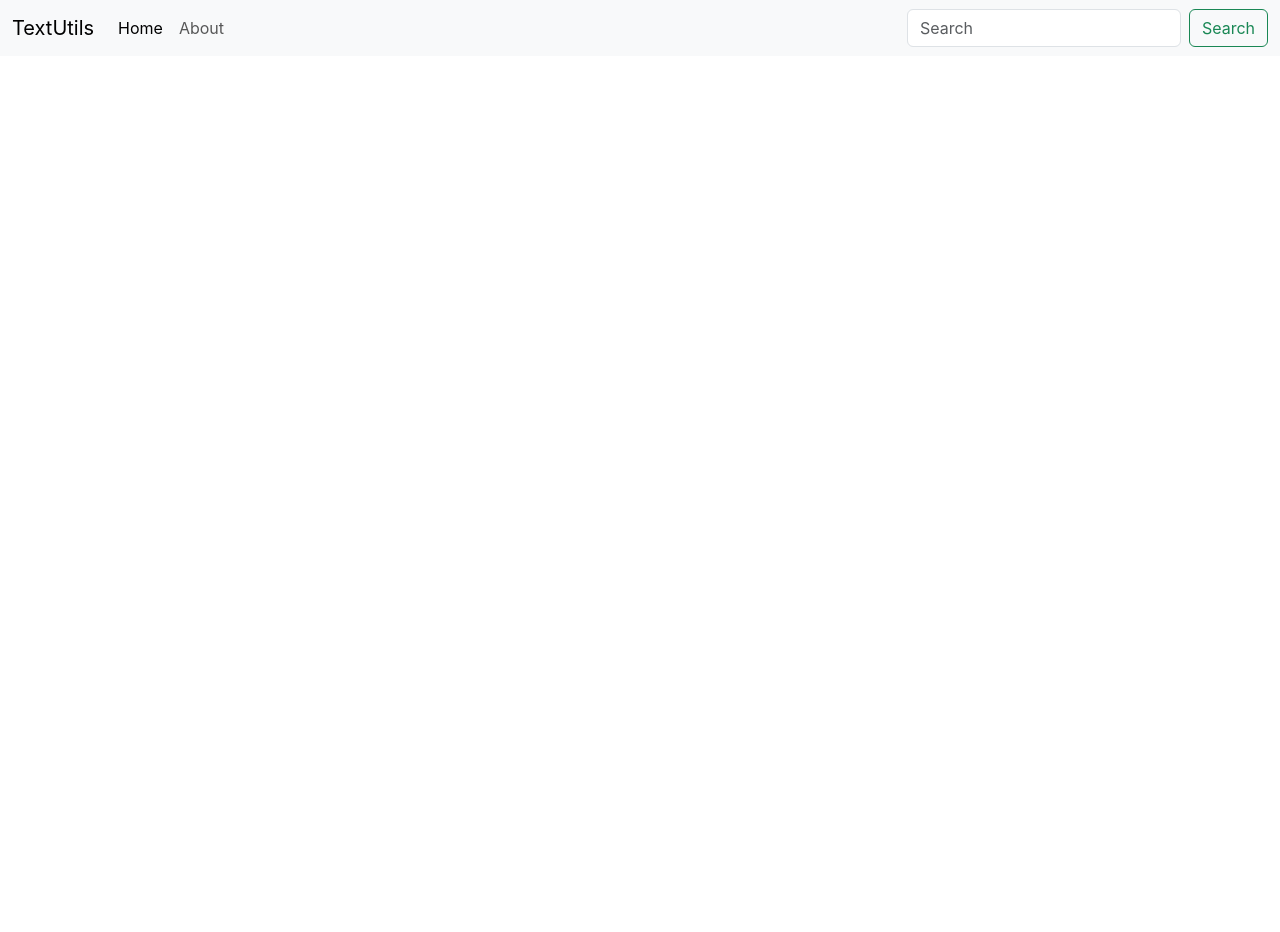
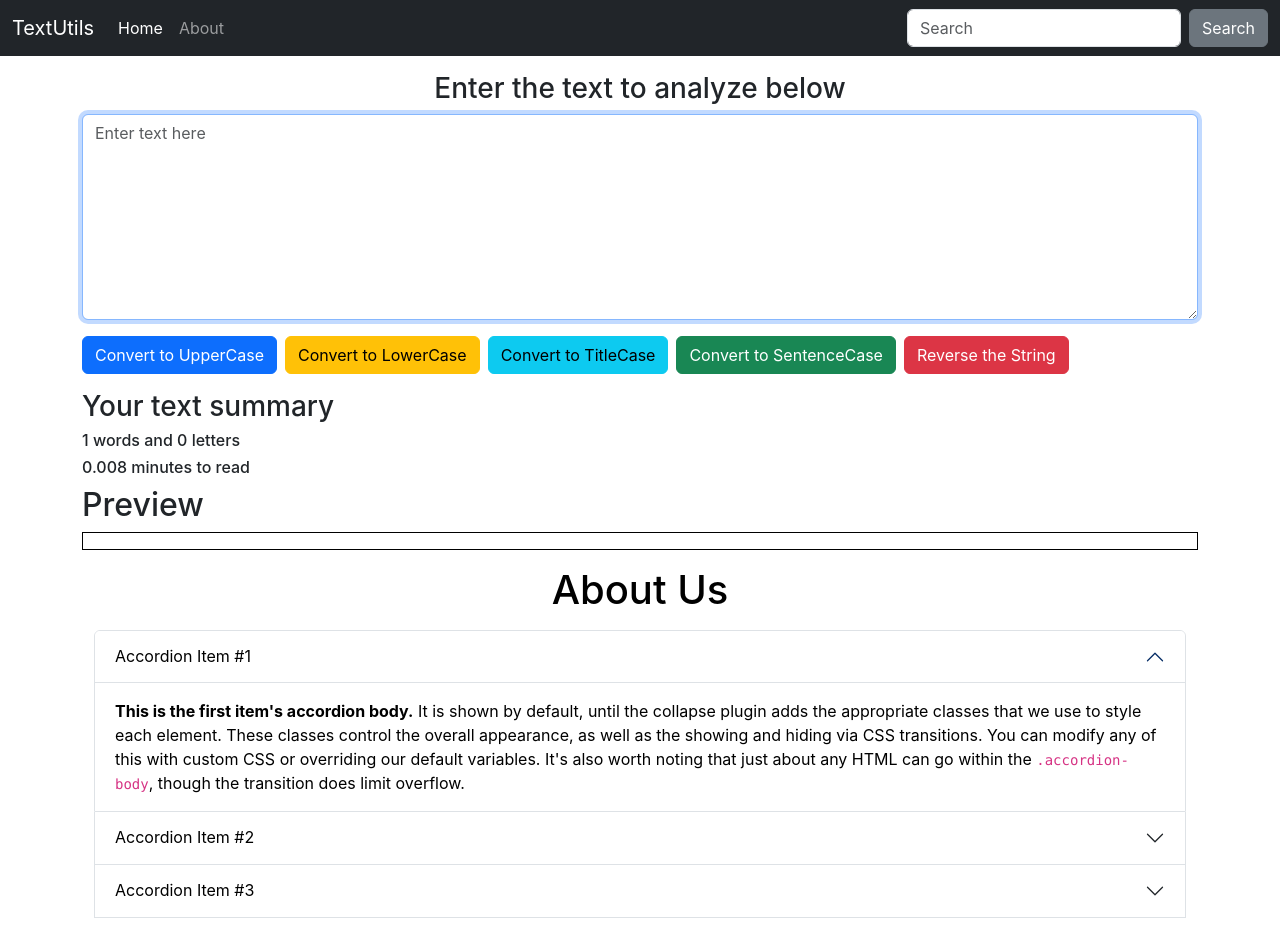
Before and after one commit to RakeshSingh28/ReactJS_Course, a React (Create React App) app: page / in a window 1280 px wide. Shown: the top 932 px of the page. Before the commit the page ends 800 px from the top, so only its background shows below. Built offline with nearby package versions, Linux system fonts and the light colour scheme.

Commit message:
TextForm,About and Navbar component implemented in App.js and formatting made

```diff
--- a/public/index.html
+++ b/public/index.html
@@ -24,7 +24,12 @@
       work correctly both with client-side routing and a non-root public URL.
       Learn how to configure a non-root public URL by running `npm run build`.
     -->
-    <link href="https://cdn.jsdelivr.net/npm/bootstrap@5.3.3/dist/css/bootstrap.min.css" rel="stylesheet" integrity="sha384-QWTKZyjpPEjISv5WaRU9OFeRpok6YctnYmDr5pNlyT2bRjXh0JMhjY6hW+ALEwIH" crossorigin="anonymous">
+    <link
+      href="https://cdn.jsdelivr.net/npm/bootstrap@5.3.3/dist/css/bootstrap.min.css"
+      rel="stylesheet"
+      integrity="sha384-QWTKZyjpPEjISv5WaRU9OFeRpok6YctnYmDr5pNlyT2bRjXh0JMhjY6hW+ALEwIH"
+      crossorigin="anonymous"
+    />
     <title>React App</title>
   </head>
   <body>
@@ -40,6 +45,10 @@
       To begin the development, run `npm start` or `yarn start`.
       To create a production bundle, use `npm run build` or `yarn build`.
     -->
-    <script src="https://cdn.jsdelivr.net/npm/bootstrap@5.3.3/dist/js/bootstrap.bundle.min.js" integrity="sha384-YvpcrYf0tY3lHB60NNkmXc5s9fDVZLESaAA55NDzOxhy9GkcIdslK1eN7N6jIeHz" crossorigin="anonymous"></script>
+    <script
+      src="https://cdn.jsdelivr.net/npm/bootstrap@5.3.3/dist/js/bootstrap.bundle.min.js"
+      integrity="sha384-YvpcrYf0tY3lHB60NNkmXc5s9fDVZLESaAA55NDzOxhy9GkcIdslK1eN7N6jIeHz"
+      crossorigin="anonymous"
+    ></script>
   </body>
 </html>
--- a/src/App.js
+++ b/src/App.js
@@ -1,10 +1,16 @@
-import './App.css';
-import Navbar from './components/Navbar';
+import "./App.css";
+import About from "./components/About";
+import Navbar from "./components/Navbar";
+import TextForm from "./components/TextForm";
 
 function App() {
   return (
     <>
-      <Navbar title='TextUtils'/>
+      <Navbar title="TextUtils" />
+      <div className="container my-3">
+        <TextForm heading="Enter the text to analyze below" />
+        <About></About>
+      </div>
     </>
   );
 }
--- /dev/null
+++ b/src/components/About.js
@@ -0,0 +1,131 @@
+import React, { useState } from "react";
+
+export default function About() {
+  const [myState, setState] = useState({
+    color: "black",
+    backgroundColor: "white",
+  });
+  const [switchType, setBtnState] = useState("Enable Dark Mode");
+  const [btnClass, setBtnClassState] = useState("btn btn-dark my-3");
+  let screenModeClicked = () => {
+    let newState = {
+      color: myState.color === "black" ? "white" : "black",
+      backgroundColor: myState.backgroundColor === "white" ? "black" : "white",
+    };
+    setState(newState);
+    let btnLabel =
+      switchType === "Enable Dark Mode"
+        ? "Enable Light Mode"
+        : "Enable Dark Mode";
+    setBtnState(btnLabel);
+    let newBtnClass = btnClass.includes("btn-dark")
+      ? "btn btn-secondary my-3"
+      : "btn btn-dark my-3";
+    setBtnClassState(newBtnClass);
+  };
+  return (
+    <>
+      <div class="accordion container" id="accordionExample" style={myState}>
+        <h1 className="mb-3 d-flex justify-content-center">About Us</h1>
+        <div class="accordion-item" style={myState}>
+          <h2 class="accordion-header">
+            <button
+              style={myState}
+              class="accordion-button"
+              type="button"
+              data-bs-toggle="collapse"
+              data-bs-target="#collapseOne"
+              aria-expanded="true"
+              aria-controls="collapseOne"
+            >
+              Accordion Item #1
+            </button>
+          </h2>
+          <div
+            id="collapseOne"
+            class="accordion-collapse collapse show"
+            data-bs-parent="#accordionExample"
+          >
+            <div class="accordion-body">
+              <strong>This is the first item's accordion body.</strong> It is
+              shown by default, until the collapse plugin adds the appropriate
+              classes that we use to style each element. These classes control
+              the overall appearance, as well as the showing and hiding via CSS
+              transitions. You can modify any of this with custom CSS or
+              overriding our default variables. It's also worth noting that just
+              about any HTML can go within the <code>.accordion-body</code>,
+              though the transition does limit overflow.
+            </div>
+          </div>
+        </div>
+        <div class="accordion-item" style={myState}>
+          <h2 class="accordion-header">
+            <button
+              style={myState}
+              class="accordion-button collapsed"
+              type="button"
+              data-bs-toggle="collapse"
+              data-bs-target="#collapseTwo"
+              aria-expanded="false"
+              aria-controls="collapseTwo"
+            >
+              Accordion Item #2
+            </button>
+          </h2>
+          <div
+            id="collapseTwo"
+            class="accordion-collapse collapse"
+            data-bs-parent="#accordionExample"
+          >
+            <div class="accordion-body">
+              <strong>This is the second item's accordion body.</strong> It is
+              hidden by default, until the collapse plugin adds the appropriate
+              classes that we use to style each element. These classes control
+              the overall appearance, as well as the showing and hiding via CSS
+              transitions. You can modify any of this with custom CSS or
+              overriding our default variables. It's also worth noting that just
+              about any HTML can go within the <code>.accordion-body</code>,
+              though the transition does limit overflow.
+            </div>
+          </div>
+        </div>
+        <div class="accordion-item" style={myState}>
+          <h2 class="accordion-header">
+            <button
+              style={myState}
+              class="accordion-button collapsed"
+              type="button"
+              data-bs-toggle="collapse"
+              data-bs-target="#collapseThree"
+              aria-expanded="false"
+              aria-controls="collapseThree"
+            >
+              Accordion Item #3
+            </button>
+          </h2>
+          <div
+            id="collapseThree"
+            class="accordion-collapse collapse"
+            data-bs-parent="#accordionExample"
+          >
+            <div class="accordion-body">
+              <strong>This is the third item's accordion body.</strong> It is
+              hidden by default, until the collapse plugin adds the appropriate
+              classes that we use to style each element. These classes control
+              the overall appearance, as well as the showing and hiding via CSS
+              transitions. You can modify any of this with custom CSS or
+              overriding our default variables. It's also worth noting that just
+              about any HTML can go within the <code>.accordion-body</code>,
+              though the transition does limit overflow.
+            </div>
+          </div>
+        </div>
+        <div>
+          <button className={btnClass} onClick={screenModeClicked}>
+            {switchType}
+          </button>
+        </div>
+      </div>
+    </>
+  );
+}
--- a/src/components/Navbar.js
+++ b/src/components/Navbar.js
@@ -1,26 +1,47 @@
-import React from 'react';
-import PropTypes from 'prop-types';
+import React from "react";
+import PropTypes from "prop-types";
 
-export default function Navbar(props) {
+export default function Navbar({ title = "Set title here" }) {
   return (
-    <nav class="navbar navbar-expand-lg bg-body-tertiary">
-  <div class="container-fluid">
-    <a class="navbar-brand" href="./">{props.title}</a>
-    <button class="navbar-toggler" type="button" data-bs-toggle="collapse" data-bs-target="#navbarSupportedContent" aria-controls="navbarSupportedContent" aria-expanded="false" aria-label="Toggle navigation">
-      <span class="navbar-toggler-icon"></span>
+    <nav className="navbar navbar-expand-lg navbar-dark bg-dark">
+      <div className="container-fluid">
+        <a className="navbar-brand" href="./">
+          {title}
+        </a>
+        <button
+          className="navbar-toggler"
+          type="button"
+          data-bs-toggle="collapse"
+          data-bs-target="#navbarSupportedContent"
+          aria-controls="navbarSupportedContent"
+          aria-expanded="false"
+          aria-label="Toggle navigation"
+        >
+          <span className="navbar-toggler-icon"></span>
         </button>
-    <div class="collapse navbar-collapse" id="navbarSupportedContent">
-      <ul class="navbar-nav me-auto mb-2 mb-lg-0">
-        <li class="nav-item">
-          <a class="nav-link active" aria-current="page" href="./">Home</a>
+        <div className="collapse navbar-collapse" id="navbarSupportedContent">
+          <ul className="navbar-nav me-auto mb-2 mb-lg-0">
+            <li className="nav-item">
+              <a className="nav-link active" aria-current="page" href="./">
+                Home
+              </a>
             </li>
-        <li class="nav-item">
-          <a class="nav-link" href="./">About</a>
+            <li className="nav-item">
+              <a className="nav-link" href="./">
+                About
+              </a>
             </li>
           </ul>
-      <form class="d-flex" role="search">
-        <input class="form-control me-2" type="search" placeholder="Search" aria-label="Search" />
-        <button class="btn btn-outline-success" type="submit">Search</button>
+          <form className="d-flex" role="search">
+            <input
+              className="form-control me-2"
+              type="search"
+              placeholder="Search"
+              aria-label="Search"
+            />
+            <button className="btn btn-secondary" type="submit">
+              Search
+            </button>
           </form>
         </div>
       </div>
@@ -28,5 +49,4 @@ export default function Navbar(props) {
   );
 }
 
-Navbar.propTypes = {title: PropTypes.string.isRequired}
-Navbar.defaultProps = {title: 'Set title here'}
+Navbar.propTypes = { title: PropTypes.string.isRequired };
--- /dev/null
+++ b/src/components/TextForm.js
@@ -0,0 +1,82 @@
+import React, { useState } from "react";
+
+export default function TextForm(props) {
+  const myStyle = { border: "1px solid black" };
+  const handleChange = (event) => {
+    setText(event.target.value);
+  };
+  const handleUCClick = () => {
+    setText(text.toUpperCase());
+  };
+  const handleLCClick = () => {
+    setText(text.toLowerCase());
+  };
+  const handleSCClick = () => {
+    if (!text) setText(text);
+    setText(text.charAt(0).toUpperCase() + text.slice(1).toLowerCase());
+  };
+  const handleTCClick = () => {
+    if (!text) setText(text);
+    setText(
+      text
+        .toLowerCase()
+        .split(" ")
+        .map((word) => word.charAt(0).toUpperCase() + word.slice(1))
+        .join(" ")
+    );
+  };
+  const handleRSClick = () => {
+    if (!text) setText(text);
+    let newText = "";
+    for (let i = text.length - 1; i >= 0; i--) newText += text.charAt(i);
+    setText(newText);
+  };
+  const [text, setText] = useState("");
+  return (
+    <>
+      <div className="mb-3">
+        <h3
+          htmlFor="exampleFormControlTextarea1"
+          className="form-label justify-content-center d-flex"
+        >
+          {props.heading}
+        </h3>
+        <textarea
+          className="form-control"
+          id="exampleFormControlTextarea1"
+          autoFocus
+          rows="8"
+          placeholder="Enter text here"
+          value={text}
+          onChange={handleChange}
+        ></textarea>
+      </div>
+      <button className="btn btn-primary me-2" onClick={handleUCClick}>
+        Convert to UpperCase
+      </button>
+      <button className="btn btn-warning me-2" onClick={handleLCClick}>
+        Convert to LowerCase
+      </button>
+      <button className="btn btn-info me-2" onClick={handleTCClick}>
+        Convert to TitleCase
+      </button>
+      <button className="btn btn-success me-2" onClick={handleSCClick}>
+        Convert to SentenceCase
+      </button>
+      <button className="btn btn-danger me-2" onClick={handleRSClick}>
+        Reverse the String
+      </button>
+      <div className="my-3">
+        <h3>Your text summary</h3>
+        <h6>
+          {text.split(" ").length} words and {text.length} letters
+        </h6>
+        <h6>{0.008 * text.split(" ").length} minutes to read</h6>
+        <h2>Preview</h2>
+        <p style={myStyle} className="p-2">
+          {text}
+        </p>
+      </div>
+    </>
+  );
+}
```
Also changed, not shown: src/index.js (+6 -6 lines). Lines whose indentation alone changed are shown as unchanged.
